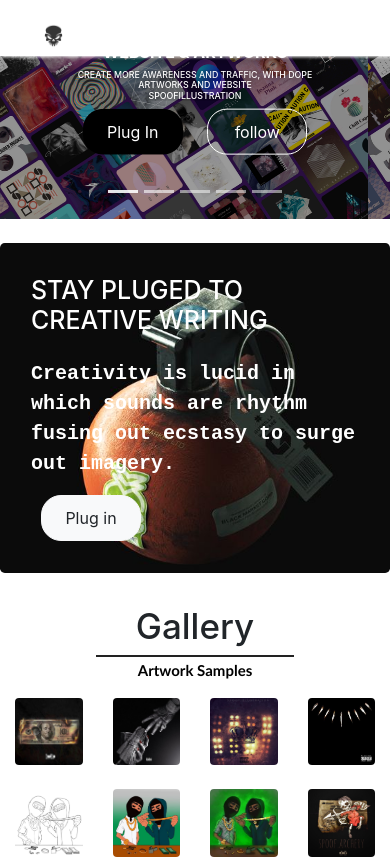
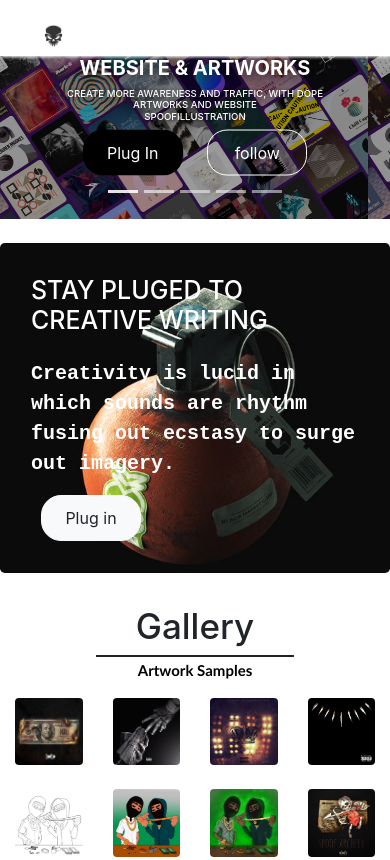
Before and after one commit to Earthpasserby/spoof, a plain HTML site: page index.html in a window 390 px wide. Shown: the top 860 px of the page. Drawn offline with nearby package versions, Linux system fonts and the light colour scheme.

Commit message:
Update style.css

```diff
--- a/style.css
+++ b/style.css
@@ -238,11 +238,11 @@ footer{
     .carousel-caption{
         text-align: center;
         position: absolute;
-        top: 20%;
+        top: 25%;
         transform: translateY(-60%);
     }
     .carousel-caption h1{
-        font-size: 100%;
+        font-size: 125%;
         font-weight: bold;
         text-transform: uppercase;
         color: #fff;
@@ -250,7 +250,7 @@ footer{
     }
     .carousel-caption h2{
         color: #fff;
-        font-size: 55%;
+        font-size: 60%;
         font-weight: 500;
         text-transform: uppercase;
         text-shadow: 1px 1px 10px #000;
```
